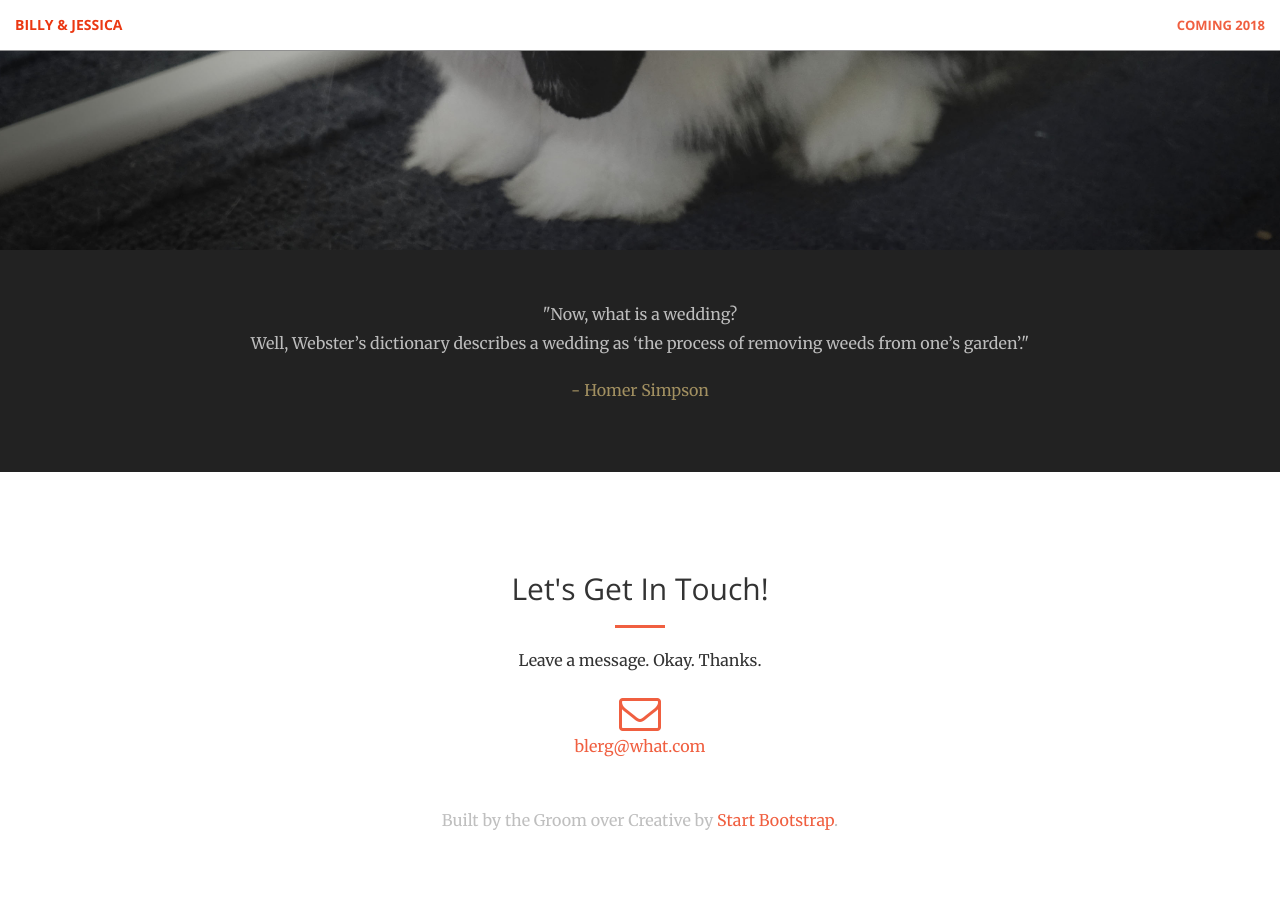
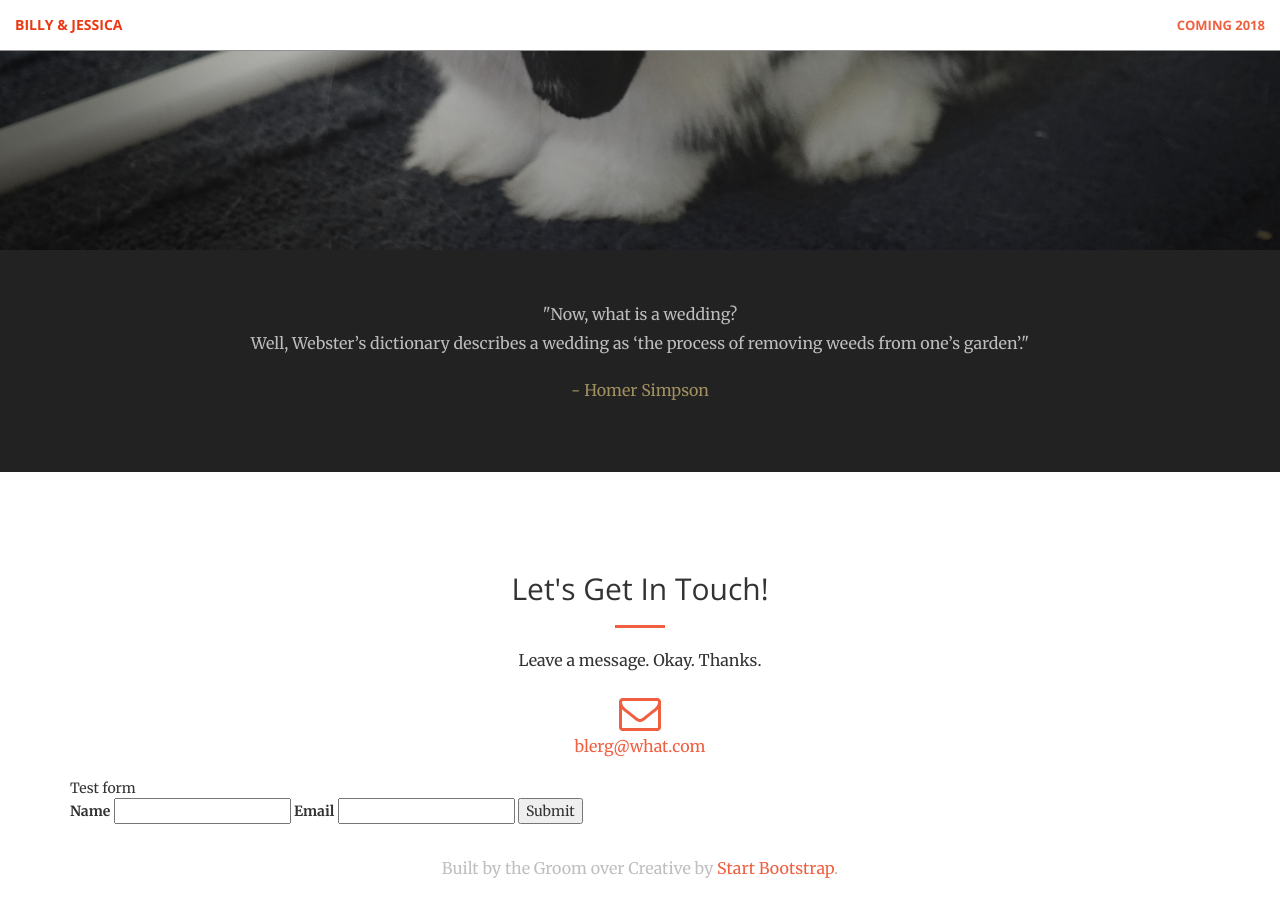
Before and after one commit to notbleh/wed-website, a Jekyll site: the page built from index.html, in a window 1280 px wide and 900 px high, scrolled down 650 px. Built offline with Jekyll 4.4.1, drawn with Linux system fonts in a browser that asks for light colours; before the commit the page ends 1502 px from its top, so only the background shows below that.

Commit message:
Update contact.html

```diff
--- a/_includes/contact.html
+++ b/_includes/contact.html
@@ -25,6 +25,16 @@
                 </a>
             </div> -->
         </div>
+        <div>
+            Test form<br>
+            <form id="form" method="post" action="#">
+                <label for="name">Name</label>
+                <input type="text" name="name" id="name" />
+                <label for="email">Email</label>
+                <input type="email" name="email" id="email" />
+                <button type="submit">Submit</button>
+            </form>
+        </div>
         <div class="tagline">
             <p align="center"> Built by the Groom over Creative by <a href="www.startbootstrap.com">Start Bootstrap</a>.</p>
         </div>
```
